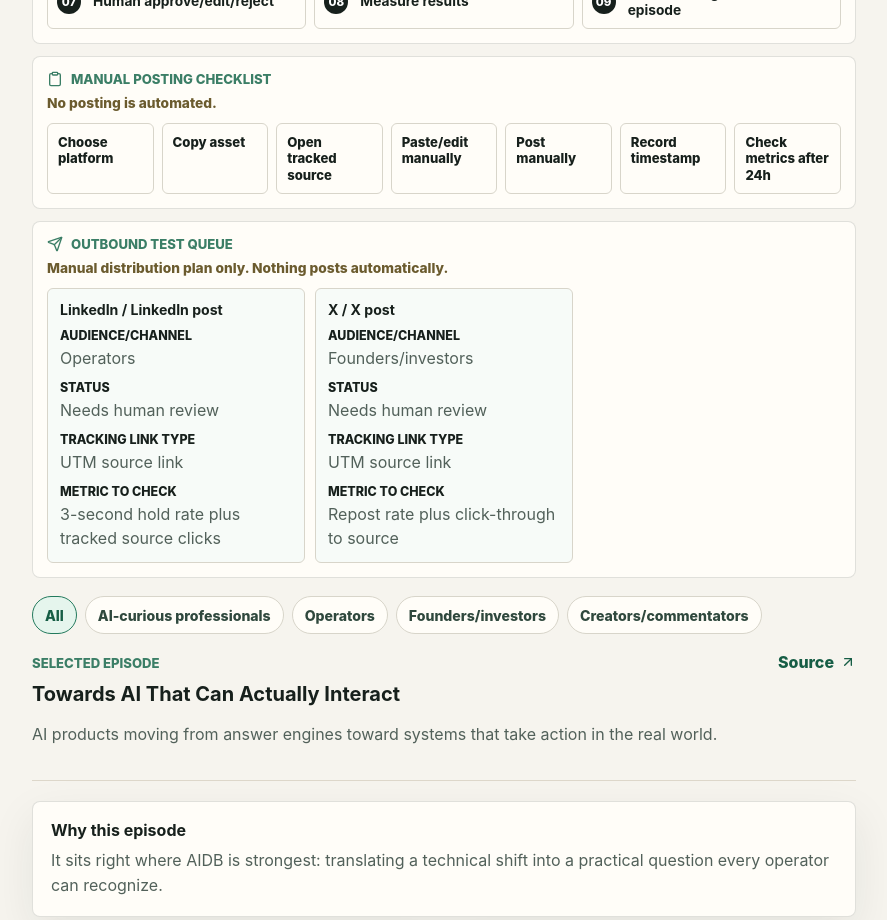
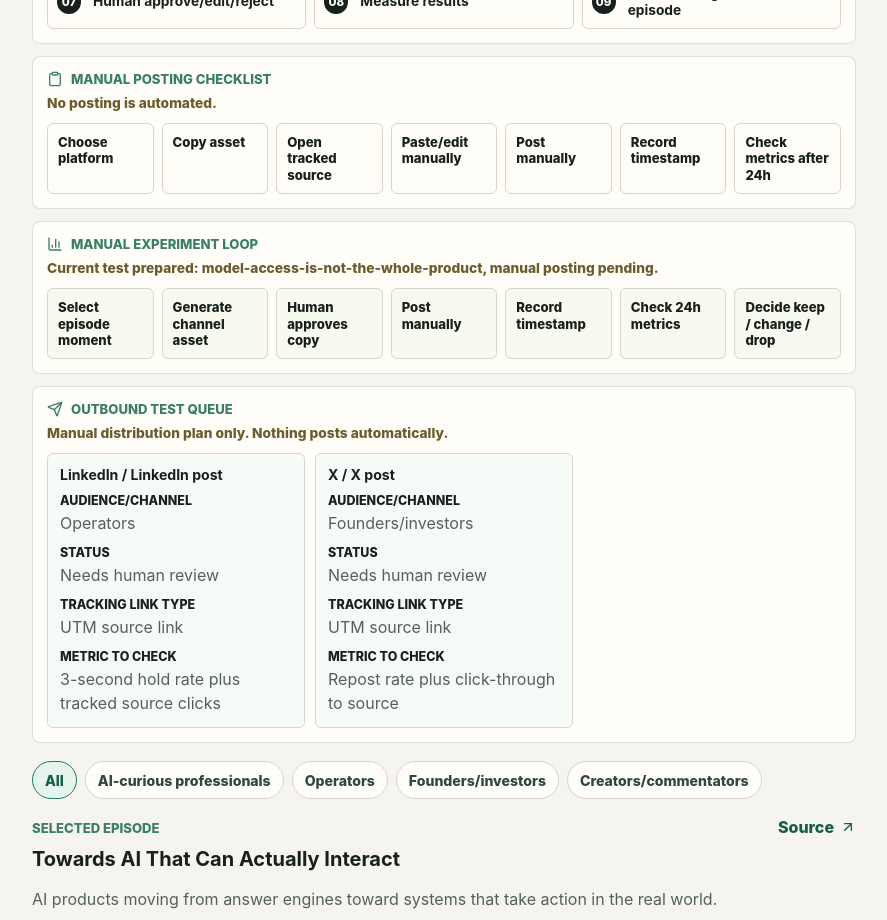
Before and after one commit to tedfarino/aidb-shareability-lab, a React (Vite) app: page / in a window 1280 px wide. Shown: the part 2040-2960 px from the top of the page, without its empty margins (360-1247 px from the left). Built offline with nearby package versions, Linux system fonts and the light colour scheme.

Commit message:
Add manual experiment loop

```diff
--- a/src/main.tsx
+++ b/src/main.tsx
@@ -131,6 +131,15 @@
     "Post manually",
     "Record timestamp",
     "Check metrics after 24h",
+  ];
+  const manualExperimentLoop = [
+    "Select episode moment",
+    "Generate channel asset",
+    "Human approves copy",
+    "Post manually",
+    "Record timestamp",
+    "Check 24h metrics",
+    "Decide keep / change / drop",
   ];
   const topMoment = useMemo(
     () =>
@@ -314,6 +323,21 @@
             <p className="review-note">No posting is automated.</p>
             <ol className="checklist-steps">
               {manualPostingChecklist.map((step) => (
+                <li key={step}>{step}</li>
+              ))}
+            </ol>
+          </section>
+
+          <section className="manual-loop" aria-label="Manual experiment loop">
+            <div className="panel-header">
+              <BarChart3 size={16} aria-hidden="true" />
+              Manual Experiment Loop
+            </div>
+            <p className="review-note">
+              Current test prepared: model-access-is-not-the-whole-product, manual posting pending.
+            </p>
+            <ol className="loop-steps">
+              {manualExperimentLoop.map((step) => (
                 <li key={step}>{step}</li>
               ))}
             </ol>
--- a/src/styles.css
+++ b/src/styles.css
@@ -90,6 +90,7 @@
 .data-sources,
 .processing-runbook,
 .manual-checklist,
+.manual-loop,
 .outbound-queue,
 .moment-card,
 .package-copy,
@@ -494,6 +495,33 @@
   line-height: 1.25;
 }
 
+.manual-loop {
+  margin-bottom: 12px;
+  padding: 14px;
+  box-shadow: none;
+}
+
+.loop-steps {
+  display: grid;
+  grid-template-columns: repeat(7, minmax(0, 1fr));
+  gap: 8px;
+  margin: 0;
+  padding: 0;
+  list-style: none;
+}
+
+.loop-steps li {
+  min-width: 0;
+  padding: 10px;
+  border: 1px solid #d8d5ca;
+  border-radius: 6px;
+  background: #f8f9ef;
+  color: #17201c;
+  font-size: 0.82rem;
+  font-weight: 800;
+  line-height: 1.25;
+}
+
 .outbound-queue {
   margin-bottom: 18px;
   padding: 14px;
@@ -741,6 +769,7 @@
   .source-grid,
   .runbook-grid,
   .checklist-steps,
+  .loop-steps,
   .outbound-grid {
     grid-template-columns: 1fr;
   }
```
Also changed, not shown: 1 other file (tests, documents, lock files or other folders).
